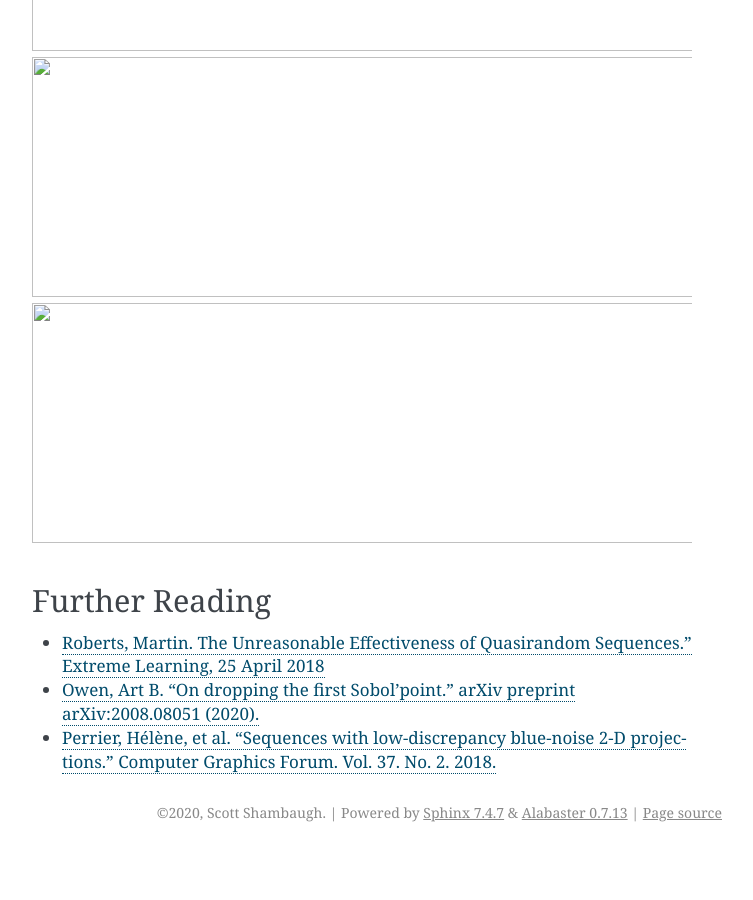
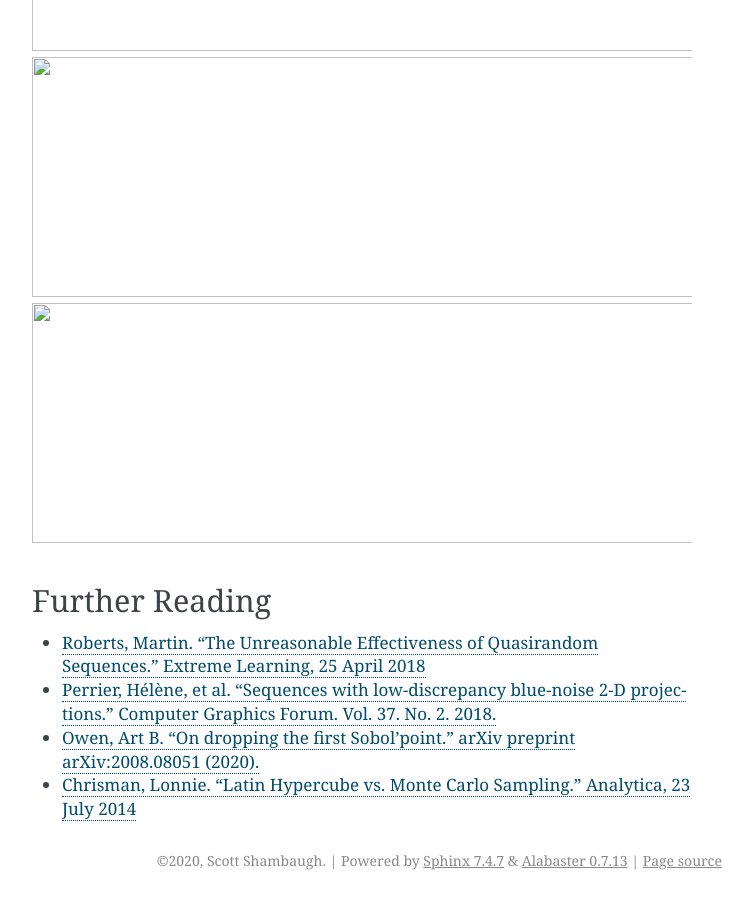
Before and after one commit to scottshambaugh/monaco, a Sphinx documentation site: the page built from docs/sampling_methods.md, in a window 1280 px wide and 900 px high, scrolled down 2699 px. Shown: the whole window, without its empty margins (388-1141 px from the left). Built offline with Sphinx 7.4.7, drawn with Linux system fonts in a browser that asks for light colours; before the commit the page ends 3551 px from its top, so only the background shows below that; some of the changed text lies outside the part shown.

```diff
--- a/docs/sampling_methods.md
+++ b/docs/sampling_methods.md
@@ -45,6 +45,7 @@
 </p>
 
 ### Further Reading
-* [Roberts, Martin. The Unreasonable Effectiveness of Quasirandom Sequences.” Extreme Learning, 25 April 2018](http://extremelearning.com.au/unreasonable-effectiveness-of-quasirandom-sequences/)
+* [Roberts, Martin. "The Unreasonable Effectiveness of Quasirandom Sequences." Extreme Learning, 25 April 2018](http://extremelearning.com.au/unreasonable-effectiveness-of-quasirandom-sequences/)
+* [Perrier, Hélène, et al. "Sequences with low‐discrepancy blue‐noise 2‐D projections." Computer Graphics Forum. Vol. 37. No. 2. 2018.](https://onlinelibrary.wiley.com/doi/abs/10.1111/cgf.13366)
 * [Owen, Art B. "On dropping the first Sobol'point." arXiv preprint arXiv:2008.08051 (2020).](https://arxiv.org/abs/2008.08051)
-* [Perrier, Hélène, et al. "Sequences with low‐discrepancy blue‐noise 2‐D projections." Computer Graphics Forum. Vol. 37. No. 2. 2018.](https://onlinelibrary.wiley.com/doi/abs/10.1111/cgf.13366)
+* [Chrisman, Lonnie. "Latin Hypercube vs. Monte Carlo Sampling." Analytica, 23 July 2014](https://lumina.com/latin-hypercube-vs-monte-carlo-sampling/)
```
Also changed, not shown: other parts of docs/sampling_methods.md (+1 -1 lines), 1 other file.
